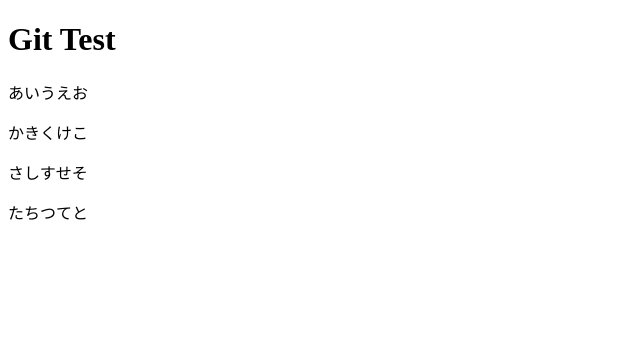
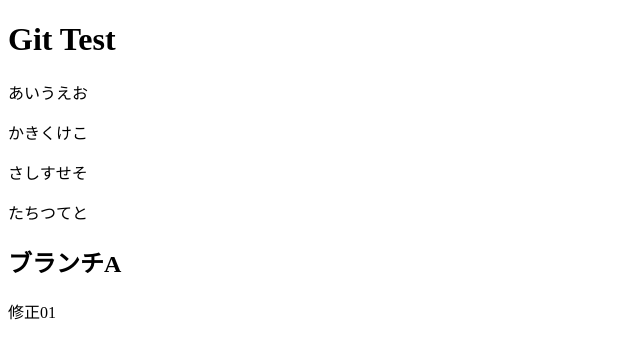
Before and after one commit to zdrive20150601/firstTest01, a plain HTML site: page index.html in a window 1280 px wide. Shown: the whole page, without its empty margins (0-640 px from the left). Drawn offline with Linux system fonts and the light colour scheme.

Commit message:
ブランチA修正01

```diff
--- a/index.html
+++ b/index.html
@@ -10,5 +10,7 @@
     <p>かきくけこ</p>
     <p>さしすせそ</p>
     <p>たちつてと</p>
+    <h2>ブランチA</h2>
+    <p>修正01</p>
 </body>
 </html>
```
